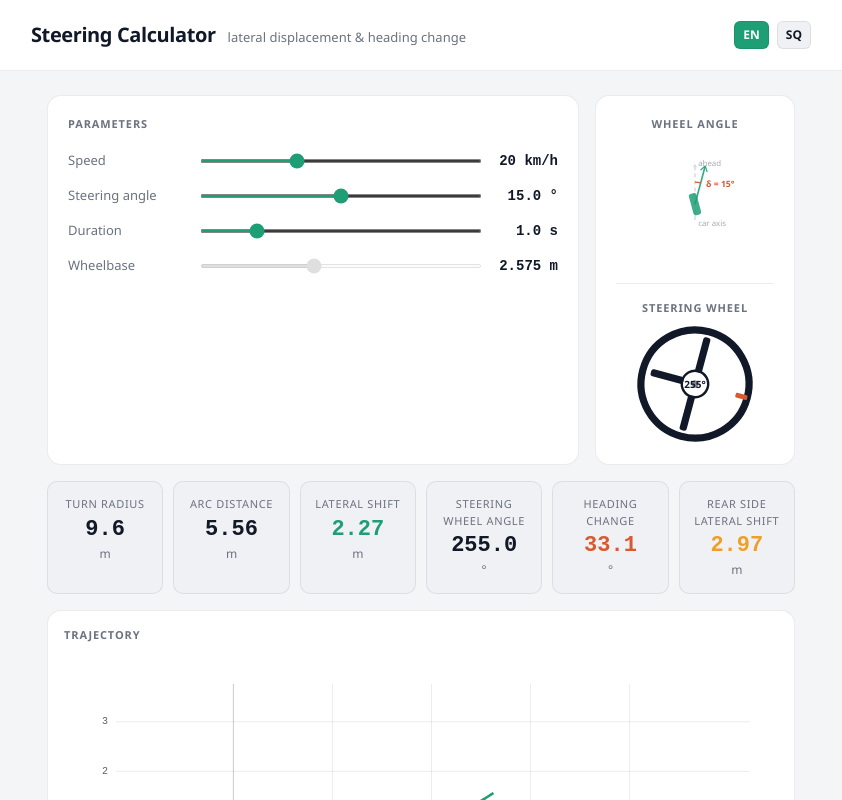
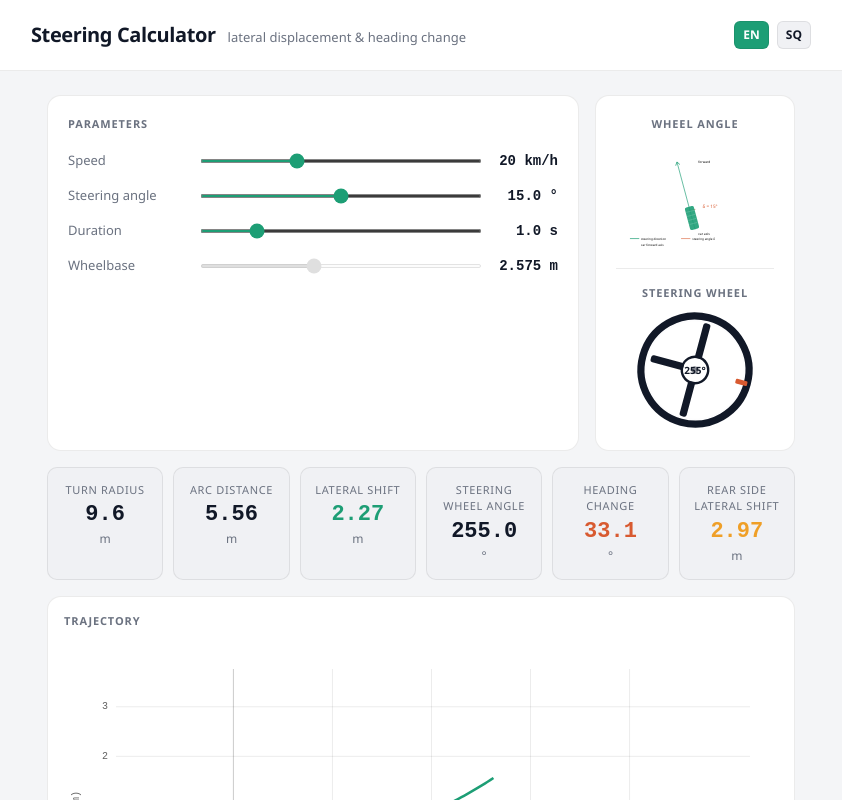
Before and after one commit to mexhit/steering-calculator, a Next.js app: page / in a window 1280 px wide. Shown: the top 800 px of the page, without its empty margins (219-1061 px from the left). Built offline with nearby package versions, Linux system fonts and the light colour scheme.

Commit message:
Refactor SteeringDiagram component for improved readability, modularity, and enhanced visualization.

```diff
--- a/src/components/steering/SteeringDiagram.tsx
+++ b/src/components/steering/SteeringDiagram.tsx
@@ -4,26 +4,34 @@
   angle: number;
 };
 
-export default function SteeringDiagram({ angle }: SteeringDiagramProps) {
-  const angleRadians = angle * (Math.PI / 180);
-  const cx = 100;
-  const cy = 80;
-  const axisLen = 50;
-  const wheelW = 10;
-  const wheelH = 28;
-  const dx = Math.sin(angleRadians) * axisLen;
-  const dy = -Math.cos(angleRadians) * axisLen;
+const VIEWBOX = { width: 680, height: 480 };
+const CENTER = { x: 340, y: 380 };
+const AXIS_LENGTH = 300;
+const WHEEL = { width: 40, height: 100, rx: 8 };
+const ARC_RADIUS = 85;
 
+function toRadians(deg: number) {
+  return deg * (Math.PI / 180);
+}
+
+function getSteeringEnd(angle: number, length: number) {
+  const r = toRadians(angle);
+  return {
+    x: CENTER.x + Math.sin(r) * length,
+    y: CENTER.y - Math.cos(r) * length,
+  };
+}
+
+function ArrowMarker() {
   return (
-    <svg viewBox="0 0 200 160" width="100%" style={{ maxWidth: 200 }}>
     <defs>
       <marker
-          id="arr2"
+        id="arrow"
         viewBox="0 0 10 10"
         refX="8"
         refY="5"
-          markerWidth="5"
-          markerHeight="5"
+        markerWidth="7"
+        markerHeight="7"
         orient="auto-start-reverse"
       >
         <path
@@ -36,78 +44,178 @@
         />
       </marker>
     </defs>
+  );
+}
 
+function ForwardAxis() {
+  return (
+    <>
       <line
-        x1={cx}
-        y1={cy + 20}
-        x2={cx}
-        y2={cy - axisLen}
-        stroke="var(--muted-color)"
-        strokeWidth={1}
-        strokeDasharray="5 4"
-        markerEnd="url(#arr2)"
-        opacity="0.5"
+        x1={CENTER.x}
+        y1={CENTER.y}
+        x2={CENTER.x}
+        y2={CENTER.y - AXIS_LENGTH}
+        stroke="var(--color-text-tertiary)"
+        strokeWidth="1.5"
+        strokeDasharray="8 6"
+        markerEnd="url(#arrow)"
+        opacity="0.55"
       />
+      <text
+        x={CENTER.x + 14}
+        y={CENTER.y - AXIS_LENGTH + 14}
+        fontSize={14}
+        fill="var(--color-text-secondary)"
+      >
+        forward
+      </text>
+      <text
+        x={CENTER.x + 14}
+        y={CENTER.y + 26}
+        fontSize={14}
+        fill="var(--color-text-secondary)"
+      >
+        car axis
+      </text>
+    </>
+  );
+}
 
+function SteeringAxis({ angle }: { angle: number }) {
+  const end = getSteeringEnd(angle, AXIS_LENGTH);
+  return (
     <line
-        x1={cx}
-        y1={cy}
-        x2={cx + dx}
-        y2={cy + dy}
+      x1={CENTER.x}
+      y1={CENTER.y}
+      x2={end.x}
+      y2={end.y}
       stroke="#1D9E75"
-        strokeWidth={2}
-        markerEnd="url(#arr2)"
-        opacity="0.9"
+      strokeWidth="3"
+      markerEnd="url(#arrow)"
+      opacity="0.95"
     />
+  );
+}
 
+function AngleArc({ angle }: { angle: number }) {
+  const arcEnd = getSteeringEnd(angle, ARC_RADIUS);
+  const largeArc = angle > 180 ? 1 : 0;
+  return (
     <path
-        d={`M ${cx} ${cy - 28} A 28 28 0 0 1 ${cx + Math.sin(angleRadians) * 28} ${cy - Math.cos(angleRadians) * 28}`}
+      d={`M ${CENTER.x} ${CENTER.y - ARC_RADIUS} A ${ARC_RADIUS} ${ARC_RADIUS} 0 ${largeArc} 1 ${arcEnd.x} ${arcEnd.y}`}
       fill="none"
       stroke="#D85A30"
-        strokeWidth={1.5}
+      strokeWidth="2.5"
+      strokeLinecap="round"
     />
+  );
+}
 
-      <g transform={`translate(${cx},${cy}) rotate(${-angle})`}>
-        <rect
-          x={-wheelW / 2}
-          y={-wheelH / 2}
-          width={wheelW}
-          height={wheelH}
-          rx={3}
-          fill="#1D9E75"
-          opacity={0.85}
-        />
-      </g>
-
+function AngleLabel({ angle }: { angle: number }) {
+  const end = getSteeringEnd(angle, ARC_RADIUS);
+  return (
     <text
-        x={cx + 14}
-        y={cy - 22}
-        fontSize={11}
+      x={end.x + 10}
+      y={end.y - 10}
+      fontSize={20}
       fill="#D85A30"
-        fontWeight="600"
+      fontWeight="500"
     >
       δ = {angle}°
     </text>
+  );
+}
 
-      <text
-        x={cx + 4}
-        y={cy - axisLen + 2}
-        fontSize={10}
-        fill="var(--muted-color)"
-        opacity="0.6"
+const TREAD_Y_OFFSETS = [20, 38, 56, 74];
+
+function Wheel({ angle }: { angle: number }) {
+  return (
+    <g
+      transform={`translate(${CENTER.x},${CENTER.y}) rotate(${angle}) translate(${-CENTER.x},${-CENTER.y})`}
     >
-        ahead
+      <rect
+        x={CENTER.x - WHEEL.width / 2}
+        y={CENTER.y - WHEEL.height}
+        width={WHEEL.width}
+        height={WHEEL.height}
+        rx={WHEEL.rx}
+        fill="#1D9E75"
+        opacity={0.9}
+      />
+      {TREAD_Y_OFFSETS.map((offset) => (
+        <line
+          key={offset}
+          x1={CENTER.x - WHEEL.width / 2 + 2}
+          y1={CENTER.y - WHEEL.height + offset}
+          x2={CENTER.x + WHEEL.width / 2 - 2}
+          y2={CENTER.y - WHEEL.height + offset}
+          stroke="white"
+          strokeWidth="1.5"
+          opacity="0.4"
+        />
+      ))}
+    </g>
+  );
+}
+
+function Legend() {
+  return (
+    <>
+      <line
+        x1={60}
+        y1={420}
+        x2={100}
+        y2={420}
+        stroke="#1D9E75"
+        strokeWidth="3"
+      />
+      <text x={108} y={425} fontSize={13} fill="var(--color-text-secondary)">
+        steering direction
       </text>
 
-      <text
-        x={cx + 4}
-        y={cy + 28}
-        fontSize={10}
-        fill="var(--muted-color)"
-        opacity="0.6"
+      <line
+        x1={60}
+        y1={448}
+        x2={100}
+        y2={448}
+        stroke="var(--color-text-tertiary)"
+        strokeWidth="1.5"
+        strokeDasharray="8 5"
+      />
+      <text x={108} y={453} fontSize={13} fill="var(--color-text-secondary)">
+        car forward axis
+      </text>
+
+      <line
+        x1={280}
+        y1={420}
+        x2={320}
+        y2={420}
+        stroke="#D85A30"
+        strokeWidth="2.5"
+      />
+      <text x={328} y={425} fontSize={13} fill="var(--color-text-secondary)">
+        steering angle δ
+      </text>
+    </>
+  );
+}
+
+export default function SteeringDiagram({ angle }: SteeringDiagramProps) {
+  const leftAngle = -angle;
+  return (
+    <svg
+      viewBox={`0 0 ${VIEWBOX.width} ${VIEWBOX.height}`}
+      width="100%"
+      style={{ maxWidth: VIEWBOX.width }}
     >
-        car axis
-      </text>
+      <ArrowMarker />
+      <ForwardAxis />
+      <AngleArc angle={leftAngle} />
+      <SteeringAxis angle={leftAngle} />
+      <AngleLabel angle={angle} />
+      <Wheel angle={leftAngle} />
+      <Legend />
     </svg>
   );
 }
```
Lines whose indentation alone changed are shown as unchanged.
